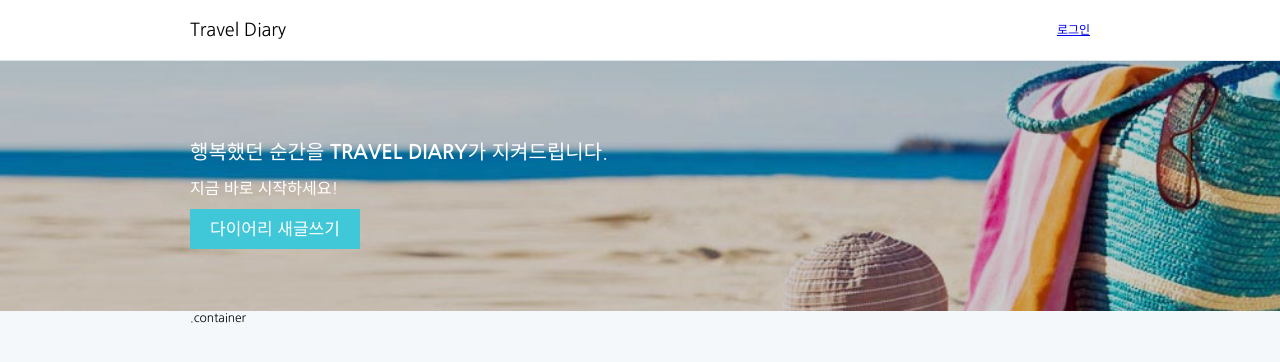
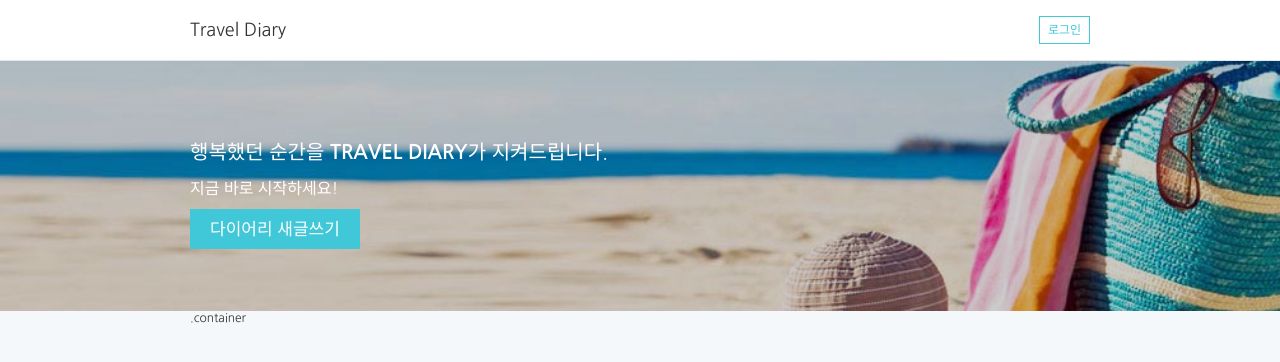
Before and after one commit to mintakoh/WebDiary, a PHP site: page / in a window 1280 px wide. Shown: the top 362 px of the page. Run offline with PHP 8.4, Linux system fonts and the light colour scheme; some libraries are stand-ins or nearby versions.

Commit message:
로그인, 로그아웃 버튼 스타일 조정

```diff
--- a/resources/css/default.css
+++ b/resources/css/default.css
@@ -9,6 +9,7 @@ body {
     background-color: #f5f8fa;
     font-size: 12px;
     font-family: "Nanum Gothic", sans-serif;
+    color: #333;
 }
 
 .pull-left {
@@ -32,6 +33,15 @@ body {
 #header .brand {
     font-weight: normal;
     font-size: 18px;
+}
+#header .auth a {
+    display: inline-block;
+    border: 1px solid #40c8d8;
+    height: 26px;
+    line-height: 26px;
+    padding: 0 8px;
+    color: #40c8d8;
+    text-decoration: none;
 }
 
 #visual {
--- a/view/header.php
+++ b/view/header.php
@@ -13,7 +13,7 @@
 
         <div class="auth pull-right">
         <?php if(isLogged()) : ?>
-            <?=getCurrentUser()->getName()?>님
+            <strong><?=getCurrentUser()->getName()?></strong>님&nbsp;
             <a href="/?r=/auth/logout">로그아웃</a>
         <?php else: ?>
             <a href="/?r=/auth">로그인</a>
```
